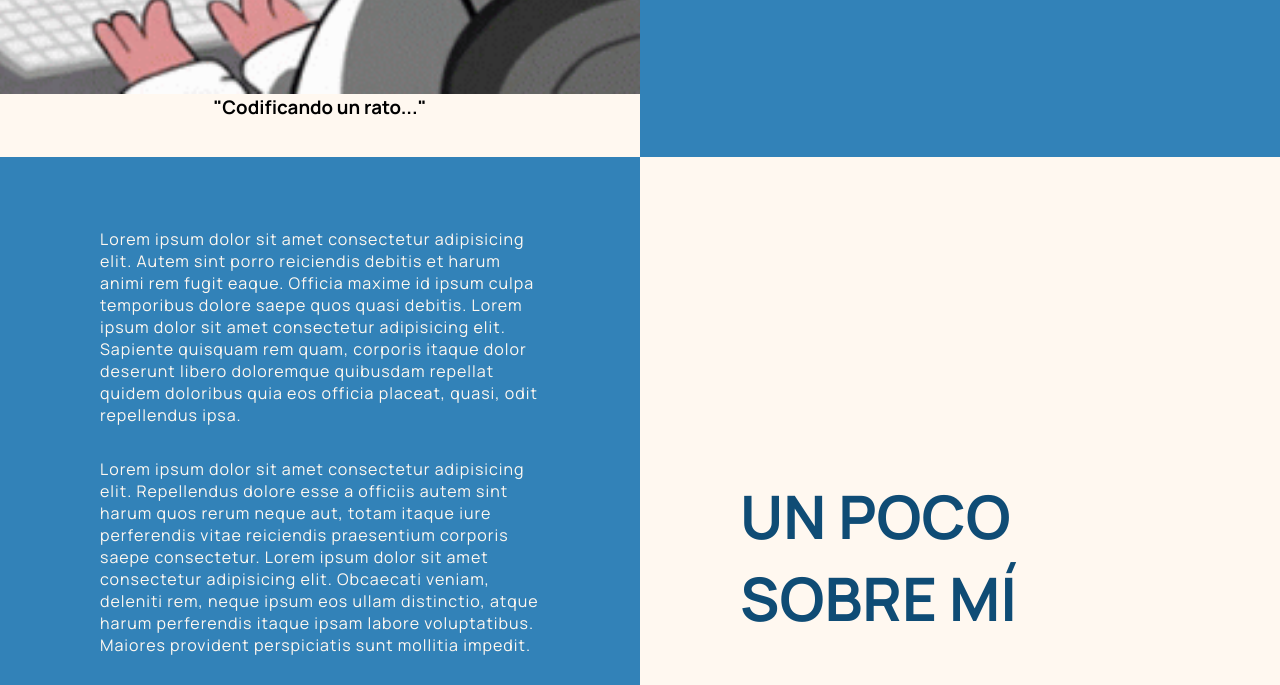
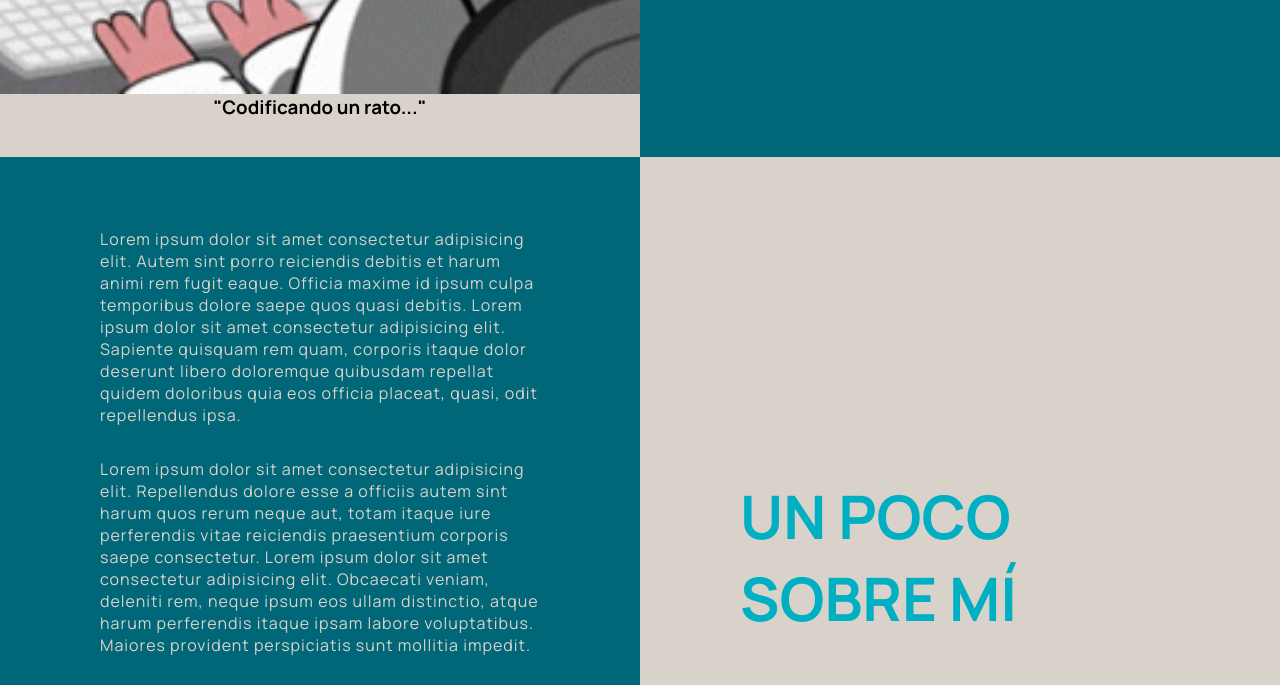
Before and after one commit to cristianzarate87/portfolio-template, a plain HTML site: page index.html in a window 1280 px wide. Shown: the part 643-1328 px from the top of the page. Drawn offline with nearby package versions, Linux system fonts and the light colour scheme.

Commit message:
new colours .css

```diff
--- a/styles.css
+++ b/styles.css
@@ -1,9 +1,9 @@
 @import url('https://fonts.googleapis.com/css2?family=Manrope:wght@200;400;700;800&display=swap');
 
 :root {
-  --primary-color: #3282B8;
-  --primary-color-dark: #0F4C75;
-  --accent-color: #FFF8F0;
+  --primary-color: #006778;
+  --primary-color-dark: #00AFC1;
+  --accent-color: #D8D2CB;
 }
 
 html {
```
